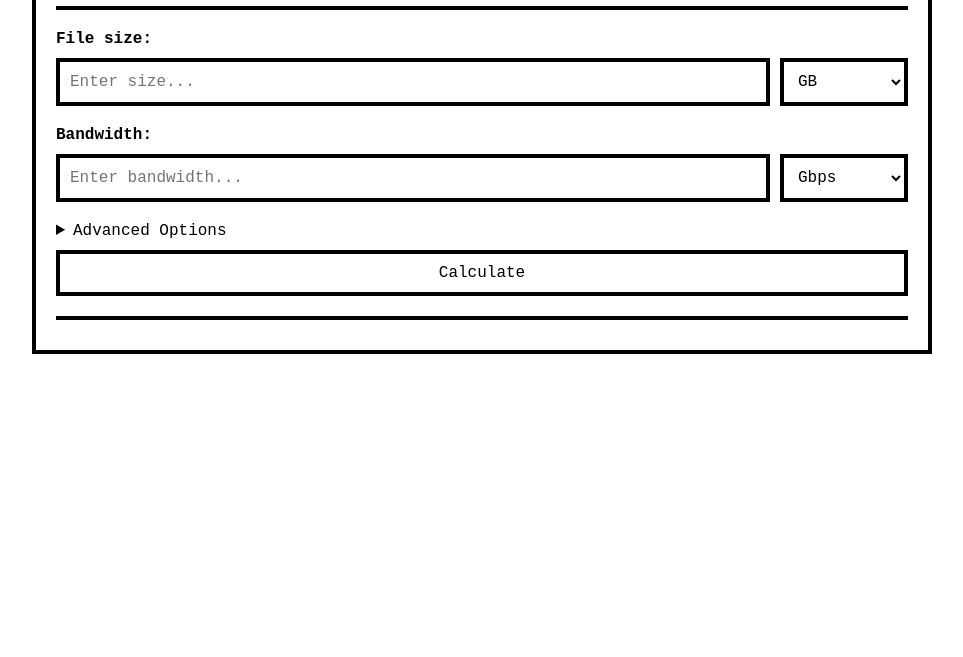
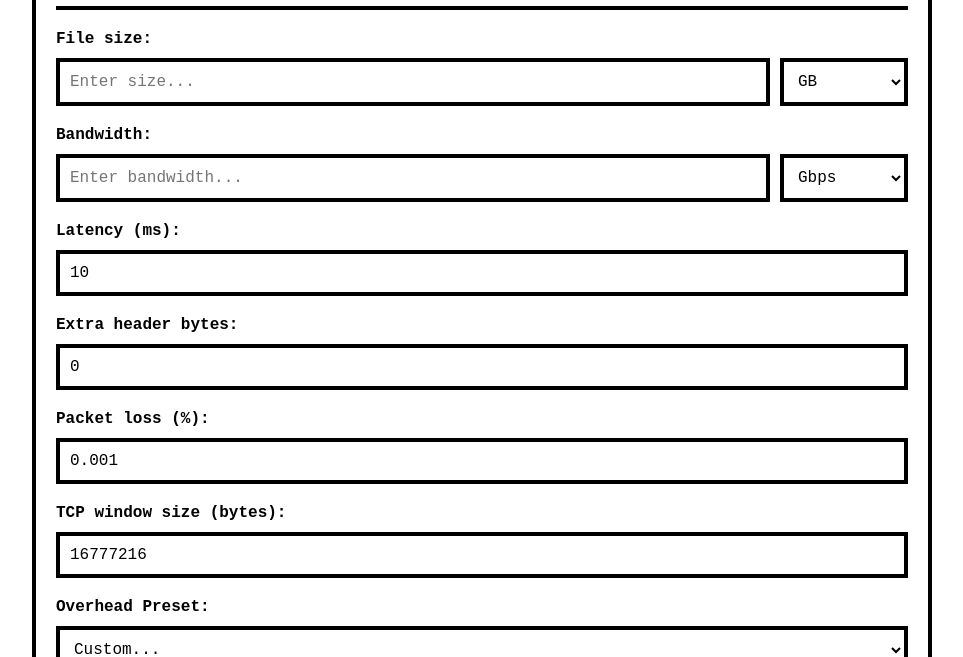
Before and after one commit to bedecarroll/transfer, a website with bundled scripts: page index.html in a window 1280 px wide. Shown: the part 143-800 px from the top of the page, without its empty margins (158-1121 px from the left). Built offline with nearby package versions, Linux system fonts and the light colour scheme.

Commit message:
Show advanced options by default

```diff
--- a/index.html
+++ b/index.html
@@ -49,8 +49,7 @@
                 </div>
                 <div id="bandwidth-help" class="sr-only">Enter bandwidth and select unit.</div>
             </div>
-            <details id="advanced-section">
-                <summary>Advanced Options</summary>
+            <div id="advanced-section">
                 <div class="input-section">
                     <label for="latency-input">Latency (ms):</label>
                     <input type="number" id="latency-input" value="10" min="0" step="any" aria-describedby="latency-help">
@@ -72,14 +71,11 @@
                     <div id="rwnd-help" class="sr-only">Receiver window size used to determine throughput limits.</div>
                 </div>
                 <div class="input-section">
-                    <h4>Overhead Preset:</h4>
-                    <div style="display: flex; gap: 10px; align-items: center;">
-                        <label for="preset-select" class="sr-only">Overhead Preset</label>
-                        <select id="preset-select" style="flex:1;"></select>
-                    </div>
+                    <label for="preset-select">Overhead Preset:</label>
+                    <select id="preset-select"></select>
                 </div>
                 <div id="header-stack" class="header-stack" aria-live="polite"></div>
-            </details>
+            </div>
             <button id="calculate-btn" class="convert-btn" aria-describedby="calculate-help">Calculate</button>
             <div id="calculate-help" class="sr-only">Calculate transfer time</div>
             <div id="result" class="results-section"></div>
```
